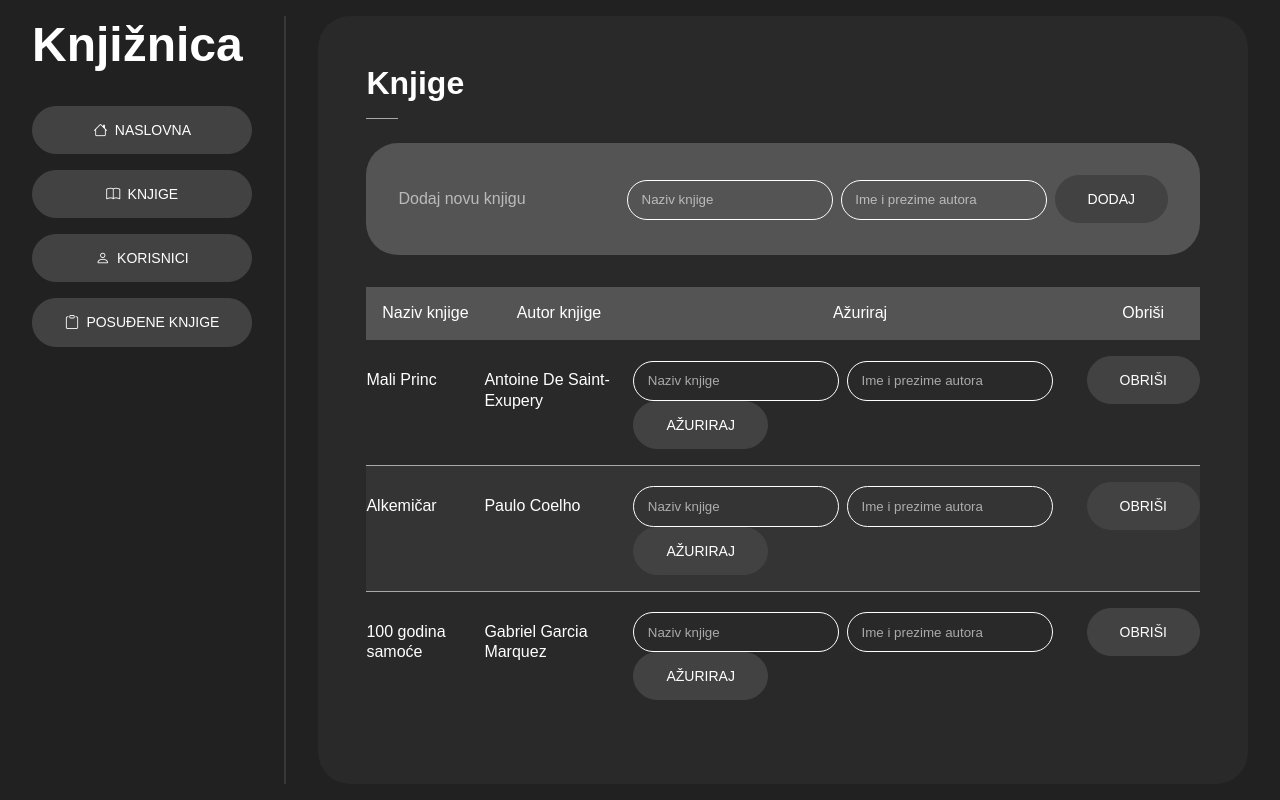
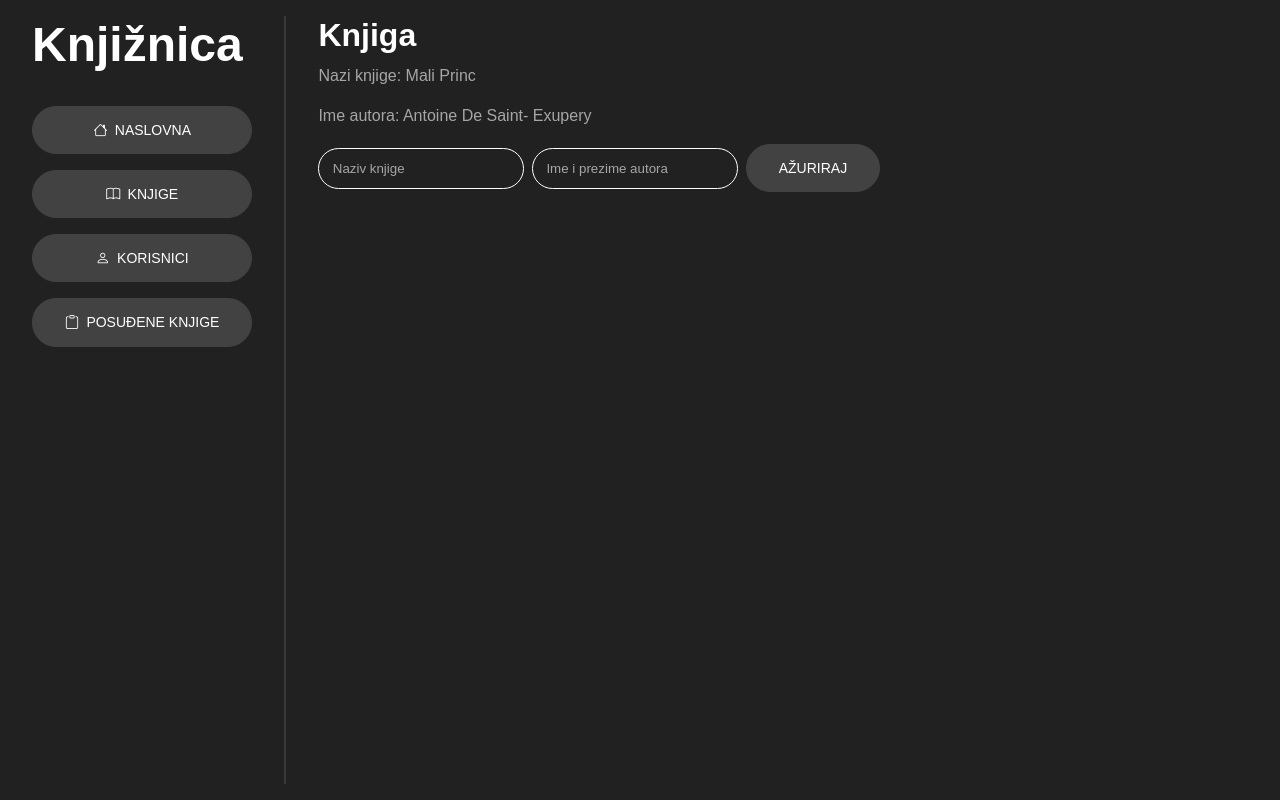
Before and after one commit to marko-krznar/React-Library, a React (Create React App) app: page /knjiga/1 in a window 1280 px wide. Built offline with nearby package versions, Linux system fonts and the light colour scheme.

Commit message:
Added component for single book, created new route and link

```diff
--- a/src/App.js
+++ b/src/App.js
@@ -3,6 +3,7 @@ import { Route, Routes } from "react-router-dom";
 import BooksPage from "./containers/BooksPage/BooksPage";
 import Header from "./containers/Header/Header";
 import Homepage from "./containers/Homepage/Homepage";
+import SingleBook from "./containers/SingleBook/SingleBook";
 import { BooksProvider } from "./data/BooksContext";
 
 export default function App() {
@@ -13,6 +14,7 @@ export default function App() {
         <Routes>
           <Route path="/" element={<Homepage />} />
           <Route path="/knjige" element={<BooksPage />} />
+          <Route path="/knjiga/:id" element={<SingleBook />} />
           <Route path="/*" element={<BooksPage />} />
         </Routes>
       </BooksProvider>
--- a/src/components/BookItem/BookItem.js
+++ b/src/components/BookItem/BookItem.js
@@ -1,37 +1,17 @@
 import React, { useContext } from "react";
+import { Link } from "react-router-dom";
 import { BooksContext } from "../../data/BooksContext";
 import "./style.scss";
 
 export default function BookItem({ book }) {
-  const {
-    editName,
-    editAuthor,
-    deleteBook,
-    handleEditName,
-    handleEditAuthor,
-    handleEditBook,
-  } = useContext(BooksContext);
+  const { deleteBook } = useContext(BooksContext);
 
   return (
     <tr className="block--book-item">
       <td>{book.name}</td>
       <td>{book.author}</td>
       <td>
-        <input
-          type="text"
-          name="name"
-          value={editName}
-          onChange={handleEditName}
-          placeholder="Naziv knjige"
-        />
-        <input
-          type="text"
-          name="author"
-          value={editAuthor}
-          onChange={handleEditAuthor}
-          placeholder="Ime i prezime autora"
-        />
-        <button onClick={() => handleEditBook(book)}>Ažuriraj</button>
+        <Link to={`/knjiga/${book.id}`}>Ažuriraj</Link>
       </td>
       <td>
         <button onClick={() => deleteBook(book)}>Obriši</button>
--- /dev/null
+++ b/src/containers/SingleBook/SingleBook.js
@@ -0,0 +1,45 @@
+import React, { useContext } from "react";
+import { useParams } from "react-router-dom";
+import { BooksContext } from "../../data/BooksContext";
+
+export default function SingleBook() {
+  const {
+    books,
+    editName,
+    editAuthor,
+    handleEditName,
+    handleEditAuthor,
+    handleEditBook,
+  } = useContext(BooksContext);
+  const params = useParams();
+
+  for (let i = 0; i < books.length; i++) {
+    const book = books[i];
+    if (book.id == params.id) {
+      let singleBook = book;
+      console.log(singleBook);
+      return (
+        <section>
+          <h2>Knjiga</h2>
+          <p>Nazi knjige: {singleBook.name}</p>
+          <p>Ime autora: {singleBook.author}</p>
+          <input
+            type="text"
+            name="name"
+            value={editName}
+            onChange={handleEditName}
+            placeholder="Naziv knjige"
+          />
+          <input
+            type="text"
+            name="author"
+            value={editAuthor}
+            onChange={handleEditAuthor}
+            placeholder="Ime i prezime autora"
+          />
+          <button onClick={() => handleEditBook(book)}>Ažuriraj</button>
+        </section>
+      );
+    }
+  }
+}
```
